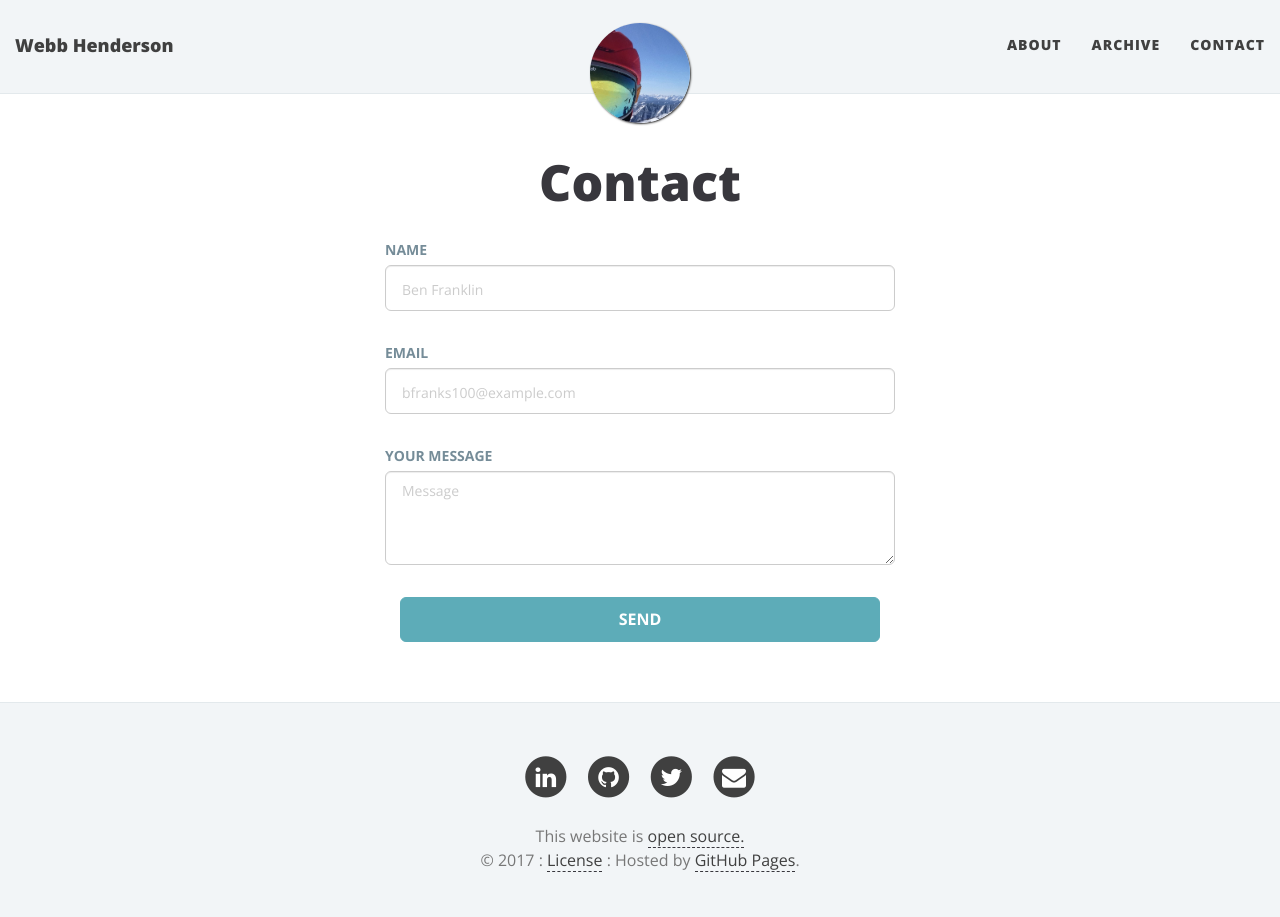
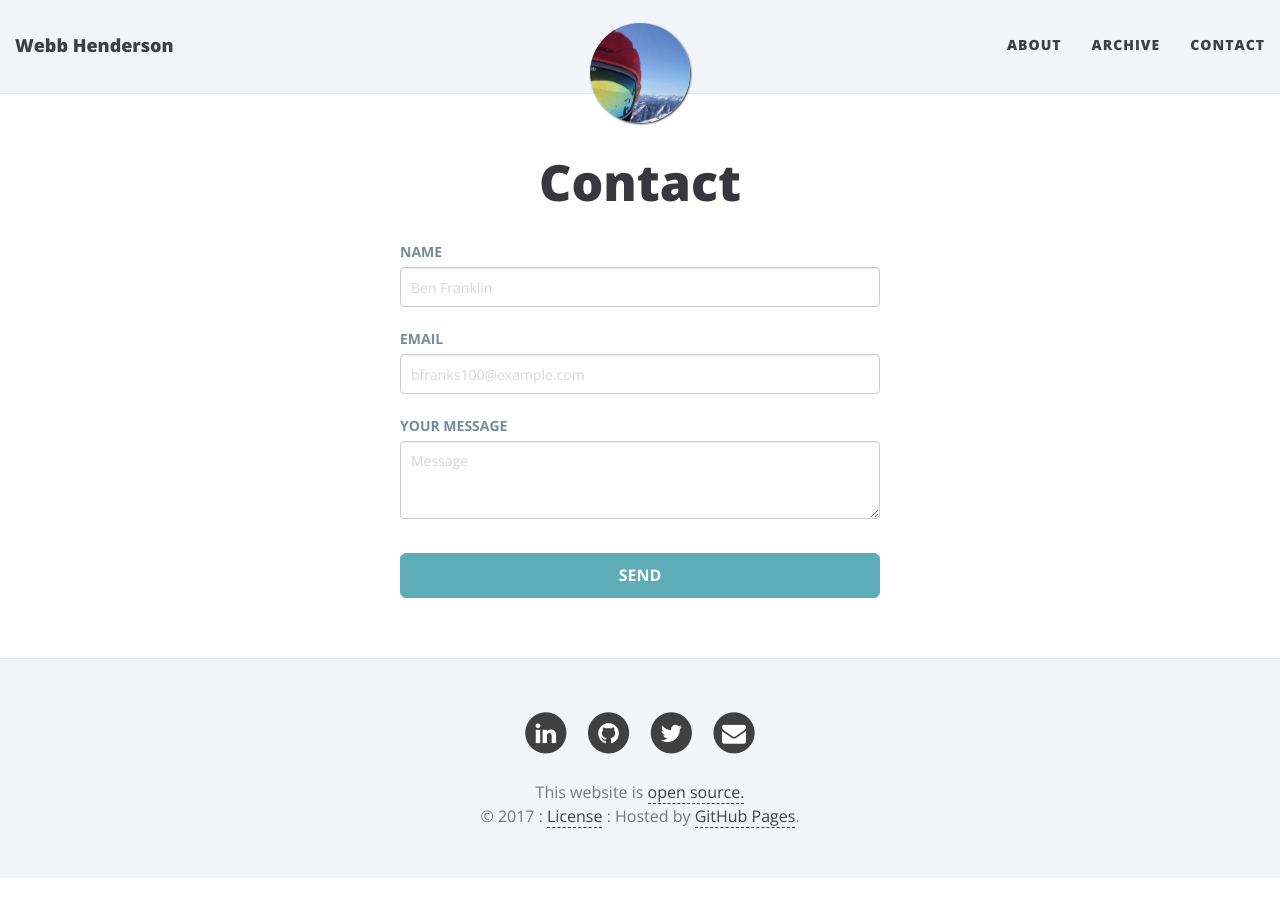
Before and after one commit to emerywebster/emerywebster.github.io, a Jekyll site: the page built from contact.html, in a window 1280 px wide and 922 px high. Shown: the top 917 px of the window. Built offline with Jekyll 4.4.1, drawn with Linux system fonts in a browser that asks for light colours; nearby versions of some CDN libraries.

Commit message:
form cleanup

```diff
--- a/contact.html
+++ b/contact.html
@@ -6,24 +6,18 @@ permalink: /contact.html
 
 <section id="contact">
   <form action="https://formspree.io/webb.henderson@gmail.com" method="POST" class="form" id="contact-form">
-   <div class="row">
     <div class="form-group">
       <label>NAME</label>
       <input type="text" name="name" class="form-control input-lg" placeholder="Ben Franklin" title="Name">
    </div>
-   </div>
-   <div class="row">
     <div class="form-group">
       <label>EMAIL</label>
       <input type="email" name="_replyto" class="form-control input-lg" placeholder="bfranks100@example.com" title="Email">
     </div>
-   </div>
-   <div class="row">
     <div class="form-group">
       <input type="hidden" name="_subject" value="New email inquiry from emerywebster.com.com">
       <label>YOUR MESSAGE</label>
       <textarea type="text" name="content" class="form-control input-lg" placeholder="Message" title="Message" required="required" rows="3"></textarea>
-     </div>
     </div>
     <input type="text" name="_gotcha" style="display:none">
     <input type="hidden" name="_next" value="./aboutme?message=Your message was sent successfully, thanks!" />
--- a/css/main.css
+++ b/css/main.css
@@ -77,12 +77,12 @@ hr.small {
 }
 
 ::-moz-selection {
-  background-color: #1ABC9C;
+  background-color: #5DACB8;
   color: #ffffff;
   text-shadow: none;
 }
 ::selection {
-  background-color: #1ABC9C;
+  background-color: #5DACB8;
   color: #ffffff;
   text-shadow: none;
 }
@@ -482,6 +482,10 @@ footer .theme-by {
     font-size: 16px;
   }
 
+  form {
+    ;
+  }
+
   .header-section.has-img .intro-header.no-img {
     display: block;
   }
@@ -723,31 +727,32 @@ pre code, tt {
 
 .form-group {
   width: 100%;
-  margin: 12px 0;
+  margin: 14px 0;
 }
 
 ::-webkit-input-placeholder { /* Chrome/Opera/Safari */
   font-size: 14px;
   color: #ccc;
-  opacity: .5;
+  opacity: .4;
+
 
 }
 ::-moz-placeholder { /* Firefox 19+ */
   font-size: 14px;
   color: #ccc;
-  opacity: .5;
+  opacity: .4;
 
 }
 :-ms-input-placeholder { /* IE 10+ */
   font-size: 14px;
   color: #ccc;
-  opacity: .5;
+  opacity: .4;
 
 }
 :-moz-placeholder { /* Firefox 18- */
   font-size: 14px;
   color: #ccc;
-  opacity: .5;
+  opacity: .4;
 
 }
 
@@ -758,9 +763,14 @@ label {
   color: #758C98;
 }
 
-input: {
+.form-control {
   background-color: #ffffff;
-  font-size: 16px;
+  font-size: 14px;
+  padding: 0;
+  height: 40px;
+  padding: 10px;
+  line-height: 1.3333333;
+  border-radius: 4px;
 }
 
 input:hover, textarea:hover {
@@ -770,6 +780,13 @@ input:hover, textarea:hover {
 input:hover, input:focus, textarea:hover, textarea:focus {
   border-color: #25BBF3;
   box-shadow: 0 0 3px rgba(39,128,248,.15);
+}
+
+.form[disabled],
+.form[readonly],
+fieldset[disabled] .form-control {
+  cursor: not-allowed;
+  background-color: #eeeeee;
 }
 
 .btn, .btn:hover {
@@ -787,35 +804,3 @@ input:hover, input:focus, textarea:hover, textarea:focus {
 
 .btn:hover {
   opacity: .85;
-
-/*
-  display: block;
-  max-width: 480px;
-  height: 40px;
-  padding: 6px 12px;
-  font-size: 14px;
-  line-height: 1.428571429;
-  color: #555555;
-  vertical-align: middle;
-  background-color: #ffffff;
-  background-image: none;
-  border: 1px solid #cccccc;
-  border-radius: 4px;
-  -webkit-box-shadow: inset 0 1px 1px rgba(0, 0, 0, 0.075);
-          box-shadow: inset 0 1px 1px rgba(0, 0, 0, 0.075);
-  -webkit-transition: border-color ease-in-out 0.15s, box-shadow ease-in-out 0.15s;
-          transition: border-color ease-in-out 0.15s, box-shadow ease-in-out 0.15s;
-}
-
-
-
-
-
-.form[disabled],
-.form[readonly],
-fieldset[disabled] .form-control {
-  cursor: not-allowed;
-  background-color: #eeeeee;
-}
-
-}*/
```
Lines whose indentation alone changed are shown as unchanged.
